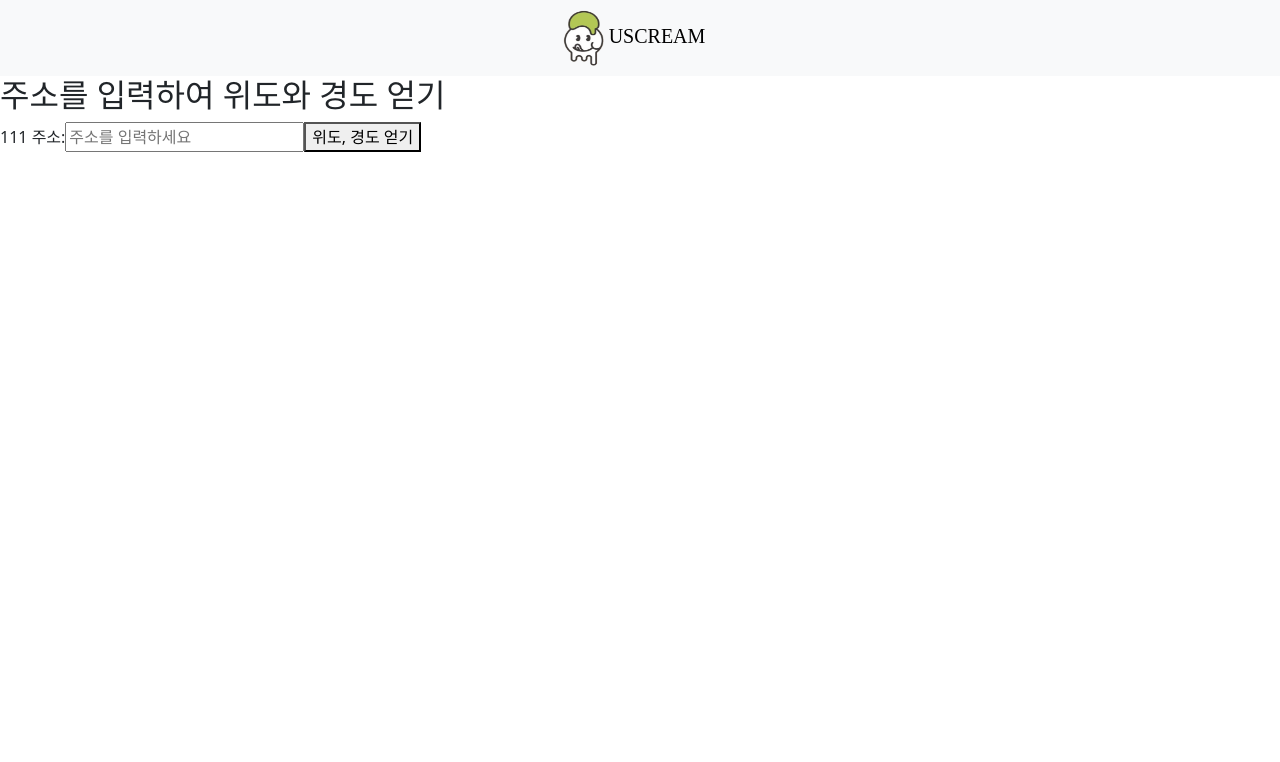
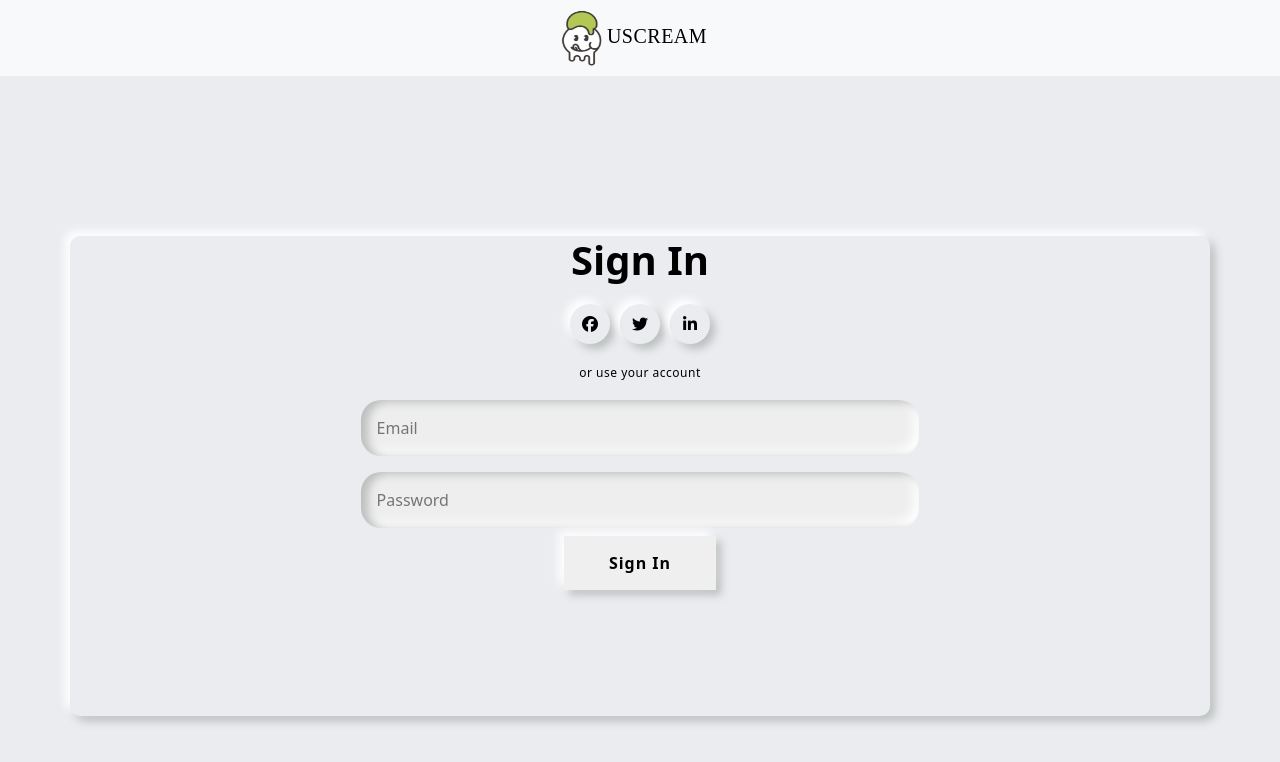
Before and after one commit to nonghtt/final_uscream_vue, a Vue app: page /location in a window 1280 px wide. Shown: the top 762 px of the page. Built offline with nearby package versions, Linux system fonts and the light colour scheme.

Commit message:
0710 오후 커밋

```diff
--- a/src/components/storeaccount/latitude.vue
+++ b/src/components/storeaccount/latitude.vue
@@ -3,8 +3,7 @@
     <div>
 
       <input class="inputsearch" type="text" v-model="address" placeholder="주소를 입력하세요" />
-      <i class="fa-solid fa-magnifying-glass fa-beat-fade fa-2xl" id="icon" @click="showLocation"></i>
-
+      <i class="fa-solid fa-magnifying-glass fa-2xl" id="icon" @click="showLocation"></i>
     </div>
     <div id="map"></div>
     <div>
@@ -37,6 +36,7 @@
     position:relative;
     outline: none;
     border:solid;
+    border-color: #8eb443;
 
 }
 #icon{
@@ -44,8 +44,8 @@
   height:100px;
   z-index:5;
   position:absolute;
-  top:455px;
-  left:700px;
+  top:108px;
+  left:672px;
   border:none;
   z-index:100;
 }
@@ -64,7 +64,8 @@ export default {
       msg:'',
       latitude:0, //위도(x)
       longitude:0, //경도(y)
-      position:[]
+      position:[],
+      markerimg:require("../../assets/marker2.png")
     };
   },
   mounted() {
@@ -132,7 +133,8 @@ export default {
 
             // Custom marker image
             const markerImage = new window.kakao.maps.MarkerImage(
-              "https://media.istockphoto.com/id/1268251949/ko/%EB%B2%A1%ED%84%B0/%ED%94%8C%EB%9E%AB-%EC%95%A0%EC%99%84-%EB%8F%99%EB%AC%BC-gps-%EB%A1%9C%EA%B3%A0-%EB%94%94%EC%9E%90%EC%9D%B8-%EA%B0%9C-%EB%A7%B5-%EB%A7%88%EC%BB%A4-%EB%B2%A1%ED%84%B0-%EB%8F%99%EB%AC%BC-%EC%82%B0%EC%B1%85%EC%9D%80-%EC%9C%84%EC%B9%98-%EC%9C%84%EC%B9%98%EC%97%90-%EC%A3%BC%EC%9D%98%ED%95%A9%EB%8B%88%EB%8B%A4-%EC%95%A0%EC%99%84-%EB%8F%99%EB%AC%BC-%EC%9B%B9-%EC%9D%91%EC%9A%A9-%ED%94%84%EB%A1%9C%EA%B7%B8%EB%9E%A8%EC%97%90-%EB%8C%80%ED%95%9C-%EB%84%A4%EB%B9%84%EA%B2%8C%EC%9D%B4%EC%85%98-%EA%B8%B0%ED%98%B8-%EA%B7%80%EC%97%AC%EC%9A%B4-%ED%96%89%EB%B3%B5-%EA%B0%95%EC%95%84%EC%A7%80.jpg?s=612x612&w=0&k=20&c=hBf2iFyW03qcuBKd_WoD8g96ZA6sk1dwHk3SMuZoIQg=", // 강아지 모양 이미지 URL로 변경
+              this.markerimg
+              , // 강아지 모양 이미지 URL로 변경
               new window.kakao.maps.Size(50, 50)
             );
 
--- a/src/components/storeaccount/location.vue
+++ b/src/components/storeaccount/location.vue
@@ -1,19 +1,51 @@
 <template>
-    <div>
-      <h2>주소를 입력하여 위도와 경도 얻기</h2>
-      <div>111
-        <label>주소:</label>
-        <input type="text" v-model="address" placeholder="주소를 입력하세요" />
-        <button @click="getCoordinates">위도, 경도 얻기</button>
-      </div>
-      <div v-if="coordinates">
-        <p>위도: {{ coordinates.latitude }}</p>
-        <p>경도: {{ coordinates.longitude }}</p>
-      </div>
-      <div>
-        {{ msg }}
-      </div>
+
+
+ <div class="wrapper">
+  <div class="container">
+    <div class="sign-up-container">
+      <form>
+
+              <div class="social-links">
+                    <div>
+                      <a href="#"><i class="fa fa-facebook" aria-hidden="true"></i></a>
+                    </div>
+                    <div>
+                      <a href="#"><i class="fa fa-twitter" aria-hidden="true"></i></a>
+                    </div>
+                    <div>
+                      <a href="#"><i class="fa fa-linkedin" aria-hidden="true"></i></a>
+                    </div>
+             </div>
+        <input type="storeid" placeholder="ID">
+        <input type="pwd" placeholder="Password">
+        <button class="form_btn">Sign Up</button>
+      </form>
     </div>
+    <div class="sign-in-container">
+      <form>
+        <h1>Sign In</h1>
+        <div class="social-links">
+          <div>
+            <a href="#"><i class="fa fa-facebook" aria-hidden="true"></i></a>
+          </div>
+          <div>
+            <a href="#"><i class="fa fa-twitter" aria-hidden="true"></i></a>
+          </div>
+          <div>
+            <a href="#"><i class="fa fa-linkedin" aria-hidden="true"></i></a>
+          </div>
+        </div>
+        <span>or use your account</span>
+        <input type="email" placeholder="Email">
+        <input type="password" placeholder="Password">
+        <button class="form_btn">Sign In</button>
+      </form>
+    </div>
+  </div>
+</div>
+
+
   </template>
 
   <script>
@@ -48,35 +80,35 @@ import axios from "axios";
         const encodedAddress = encodeURIComponent(this.address);
         const apiUrl = `https://maps.googleapis.com/maps/api/geocode/json?address=${encodedAddress}&key=AIzaSyAEMcBVXcTsB5UmbNou29kkZkSPpq4mDJA`;
 
+
+              const signUpBtn = document.getElementById("signUp");
+              const signInBtn = document.getElementById("signIn");
+              const container = document.querySelector(".container");
+
+              signUpBtn.addEventListener("click", () => {
+                container.classList.add("right-panel-active");
+              });
+              signInBtn.addEventListener("click", () => {
+                container.classList.remove("right-panel-active");
+              });
+
+
         axios.get(apiUrl).then((response) => {
 
           const self = this;
             const result = response.data.results[0];
-            // console.log(result)
+
             console.log(result.geometry.location.lat)
             console.log(result.geometry.location.lng)
 
-            // console.log(result.address_components)
 
-            // 데이터가 있다면
             if (result) {
 
 
               const result = response.data.results[0];
 
-              // 화면에 띄워주는 조건문
-            // if (result) {
-            //   const location1 = result.geometry.location;
-            //   this.coordinates = {
-            //     latitude: location1.lat,
-            //     longitude: location1.lng
-            //                   }
-
-            // }
 
 
-
-// alert(1)
 
                   self.x = result.geometry.location.lat
                   self.y = result.geometry.location.lng
@@ -124,3 +156,143 @@ import axios from "axios";
     },
   };
   </script>
+  <style>
+@import url("https://cdnjs.cloudflare.com/ajax/libs/font-awesome/4.7.0/css/font-awesome.css");
+
+
+* {
+  box-sizing: border-box;
+}
+body {
+  font-family: "Montserrat", sans-serif;
+  margin: 0;
+  padding: 0;
+}
+.wrapper {
+  width: 100%;
+  height: 100vh;
+  display: flex;
+  justify-content: center;
+  align-items: center;
+  background: #ebecf0;
+  overflow: hidden;
+}
+.container {
+  border-radius: 10px;
+  box-shadow: -5px -5px 10px #fff, 5px 5px 10px #babebc;
+  position: absolute;
+  width: 400px;
+  min-height: 480px;
+  overflow: hidden;
+}
+form {
+  background: #ebecf0;
+  display: flex;
+  flex-direction: column;
+  padding: 0 50px;
+  height: 100%;
+  justify-content: center;
+  align-items: center;
+}
+form input {
+  background: #eee;
+  padding: 16px;
+  margin: 8px 0;
+  width: 55%;
+  border: 0;
+  outline: none;
+  border-radius: 20px;
+  box-shadow: inset 7px 2px 10px #babebc, inset -5px -5px 12px #fff;
+}
+button {
+  border-radius: 20px;
+  border: none;
+  outline: none;
+  font-size: 12px;
+  font-weight: bold;
+  padding: 15px 45px;
+  margin: 14px;
+  letter-spacing: 1px;
+  text-transform: uppercase;
+  cursor: pointer;
+  transition: transform 80ms ease-in;
+}
+.form_btn {
+  box-shadow: -5px -5px 10px #fff, 5px 5px 8px #babebc;
+}
+.form_btn:active {
+  box-shadow: inset 1px 1px 2px #babebc, inset -1px -1px 2px #fff;
+}
+
+.sign-in-container {
+  position: relative;
+  left: 0;
+  width: 100%;
+  height: 100%;
+  transition: all 0.5s;
+}
+.sign-up-container {
+  position: absolute;
+  left: 0;
+  width: 100%;
+  height: 100%;
+  opacity: 0;
+  transition: all 0.5s;
+}
+
+
+
+.container.right-panel-active .sign-up-container {
+  transform: translateX(100%);
+  opacity: 1;
+  z-index: 2;
+}
+.container.right-panel-active .overlay-right {
+  transform: translateX(-100%);
+  opacity: 0;
+}
+.container.right-panel-active .overlay-left {
+  transform: translateX(-100%);
+  opacity: 1;
+  z-index: 2;
+}
+.social-links {
+  margin: 20px 0;
+}
+form h1 {
+  font-weight: bold;
+  margin: 0;
+  color: #000;
+}
+
+p {
+  font-size: 16px;
+  font-weight: bold;
+  letter-spacing: 0.5px;
+  margin: 20px 0 30px;
+}
+span {
+  font-size: 12px;
+  color: #000;
+  letter-spacing: 0.5px;
+  margin-bottom: 10px;
+}
+.social-links div {
+  width: 40px;
+  height: 40px;
+  display: inline-flex;
+  justify-content: center;
+  align-items: center;
+  margin: 0 5px;
+  border-radius: 50%;
+  box-shadow: -5px -5px 10px #fff, 5px 5px 8px #babebc;
+  cursor: pointer;
+}
+.social-links a {
+  color: #000;
+}
+.social-links div:active {
+  box-shadow: inset 1px 1px 2px #babebc, inset -1px -1px 2px #fff;
+}
+
+</style>
--- a/src/components/storeaccount/storeList.vue
+++ b/src/components/storeaccount/storeList.vue
@@ -64,10 +64,12 @@
   z-index:2;
   margin: 29px 14px 27px 27px;
 height:795px;
+width: 300px;
 background-color: #95d6b5;
 overflow-y: auto;
 overflow-x: hidden;
 }
+
 /* 통통튀는 글자 넣을 거임 */
 .logoplace{
 height:75px;
@@ -230,24 +232,14 @@ export default {
       address:'',
       storenamelist:[],       //검색창에 뜨는 지점명 리스트를 위한 변수
       placelist:[]
-
     };
   },
   created: function() {
+    alert(1)
+
       const self= this
-      self.$axios.get('http://localhost:8085/store').then(function(res){
-          // console.log(res.data.storelist);
+      self.$axios.get('http://localhost:8085/store/accounttype/2').then(function(res){
       self.storenamelist = res.data.storelist
-
-      // console.log(storenamelist)
-        //   for(let i=0; i<self.storenamelist.length; i++){
-        //   const prestorenamelist = self.storenamelist[i].storename
-
-        // self.storenamelist.push(prestorenamelist)
-        // console.log(self.storename)
-        // }
-
-          // console.log(self.storename)
       })
 
 
@@ -283,6 +275,7 @@ export default {
       script.src =
         "//dapi.kakao.com/v2/maps/sdk.js?appkey=3ef0a8044022238ae7c9fb846ea37567&autoload=false";
       script.onload = () => window.kakao.maps.load(this.loadMap.bind(this));
+
       document.head.appendChild(script);
     },
     loadMap() {
@@ -367,6 +360,10 @@ export default {
       })
     }
 
+
+
+
+
 }
 }
 </script>
--- a/src/components/storeaccount/storeLogin.vue
+++ b/src/components/storeaccount/storeLogin.vue
@@ -1,6 +1,9 @@
 <template>
     <div id="login" class="login">
       <!-- <div class="text_login">LOGIN</div> -->
+
+      <router-link class="logorouter" to="/location">로그인창 디자인 테스트</router-link>
+
 
 
 
--- a/src/components/storeaccount/storeManagement.vue
+++ b/src/components/storeaccount/storeManagement.vue
@@ -16,14 +16,17 @@ export default {
     },
     created:function(){
 
-        const self = this;
-        alert(1)
-        self.$axios.get('http://localhost:8085/store/').then(function(res){
-           let storelist = res.data.storelist
-           alert(2)
-           alert(storelist.storeid)
+const self= this
+self.$axios.push('/storeList')
 
-        })
+        // const self = this;
+        // alert(1)
+        // self.$axios.get('http://localhost:8085/store/').then(function(res){
+        //    let storelist = res.data.storelist
+        //    alert(2)
+        //    alert(storelist.storeid)
+
+        // })
 
     }
 
--- a/src/components/storeaccount/storeMyinfo.vue
+++ b/src/components/storeaccount/storeMyinfo.vue
@@ -109,8 +109,8 @@ name:"StoreEdit",
             // myinfo:require("'http://localhost:8085/store/img/store/'+storeid"),
             x:0,
             y:0,
-            url:'http://localhost:8085/store/img/storeid',
-            dto:{}
+            url:'http://localhost:8085/store/img/storeid'
+            // dto:{}
          }
      },
      created:function(){    //컴포넌트 실행될 때 한번 실행
@@ -130,7 +130,6 @@ name:"StoreEdit",
                         self.x =dto.y
                         self.simg=dto.simg
                         self.url = 'http://localhost:8085/store/img/'+dto.storeid
-                        alert(self.url)
                         // alert(self.storeid)
                         if(self.accounttype == 1){
                             self.accounttype = '본사';
@@ -210,14 +209,14 @@ font-weight:bold;
 }
 
 .brandname{
-   color: #eb34a4;
+   color: #8eb443;
    font-size:30px;
    font-weight: bold;
    vertical-align: center;
   }
 
 .title_myinfo{
-  background-color: #eb34a4;
+  background-color: #8eb443;
   color:white;
 }
 
```
Also changed, not shown: src/components/storeaccount/storeJoin.vue (+36 -39 lines), src/assets/search.png (added).
